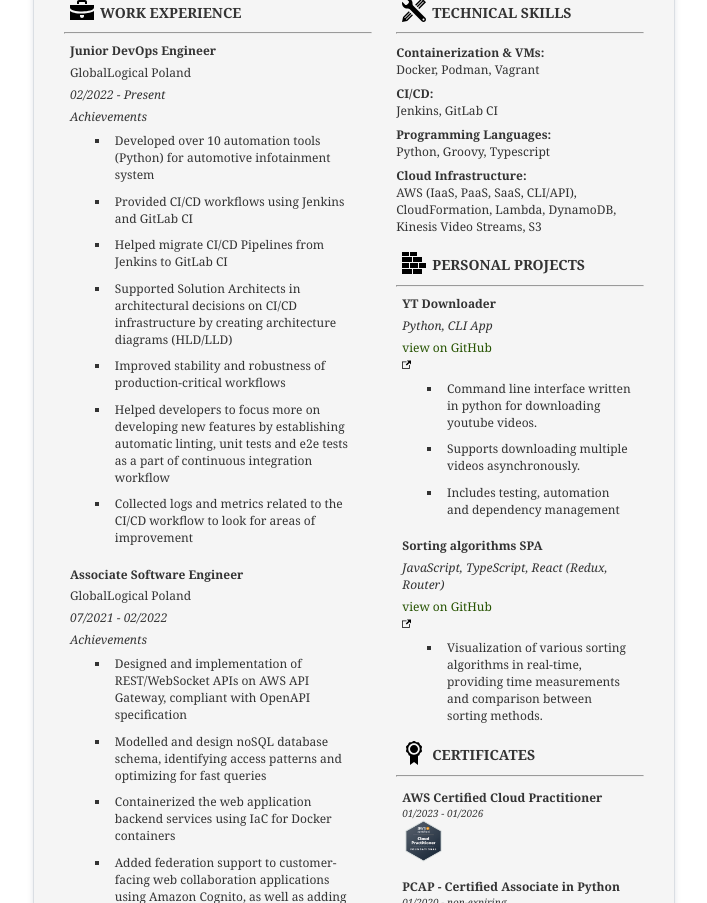
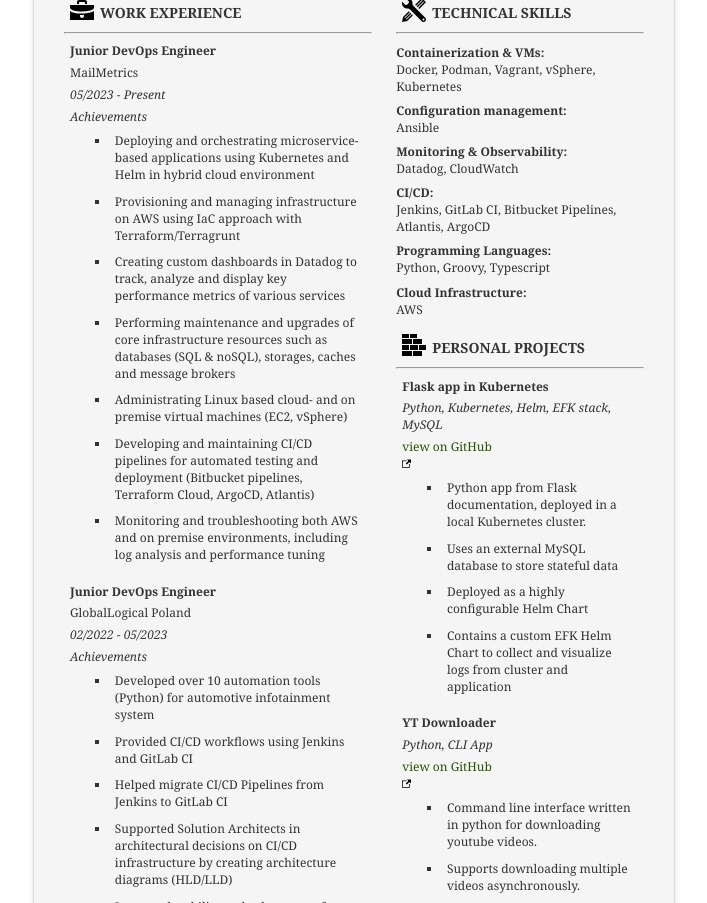
Before and after one commit to piotr-rzepa/cloud-resume-challenge, a website: page src/frontend/index.html in a window 1280 px wide. Shown: the part 330-1233 px from the top of the page, without its empty margins (286-993 px from the left). Drawn offline with Linux system fonts and the light colour scheme; no server answers.

Commit message:
Resume content update (#21)
* Update resume content

  - Add information about current workplace and responsibilities
  - Update certifications to include AWS Certified Solutions Architect - Associate
  - Remove phone number
  - Update personal project's portfolio to include newest projects

* Update README.md file

Add missing section to layout view of the static page
Add information about another certification secured in the bag

```diff
--- a/src/frontend/index.html
+++ b/src/frontend/index.html
@@ -1,14 +1,12 @@
 <!DOCTYPE html>
 <html lang="en">
+
 <head>
   <meta charset="UTF-8" />
   <meta http-equiv="X-UA-Compatible" content="IE=edge" />
   <meta name="viewport" content="width=device-width, initial-scale=1.0" />
   <link rel="stylesheet" type="text/css" href="styles/styles.css" />
-    <meta
-      name="description"
-      content="Page displaying a resume, which is part of Cloud Resume Challenge"
-    />
+  <meta name="description" content="Page displaying a resume, which is part of Cloud Resume Challenge" />
   <title>Piotr Rzepkowski | DevOps & Cloud Engineer | przepkresume.com</title>
 </head>
 
@@ -21,7 +19,7 @@
       </div>
       <div class="summary__description">
         <p>
-            AWS Certified Junior DevOps Engineer with ~1 year of experience in
+          AWS Certified Junior DevOps Engineer with ~1.5 year of experience in
           automating and supporting business deployments over infrastructure.
           Proficient in Jenkins and Python. Passionate about DevOps, the
           Cloud, networking, virtualization, and automation, and have a keen
@@ -33,26 +31,15 @@
     </div>
     <div class="socials">
       <div class="social__item">
-          <a href="mailto: piotr.rzepkowski98@gmail.com"
-            >piotr.rzepkowski98@gmail.com</a
-          >
+        <a href="mailto: piotr.rzepkowski98@gmail.com">piotr.rzepkowski98@gmail.com</a>
         <img src="assets/mail-icon.svg" alt="mail icon" />
       </div>
       <div class="social__item">
-          <p>(48)-501-854-429</p>
-          <img src="assets/phone-icon.svg" alt="mobile phone icon" />
+        <p>Szczecin, Poland</p>
+        <img src="assets/location-icon.svg" alt="Earth globe with pinpointed location icon" />
       </div>
       <div class="social__item">
-          <p>Szczecin, Poland</p>
-          <img
-            src="assets/location-icon.svg"
-            alt="Earth globe with pinpointed location icon"
-          />
-        </div>
-        <div class="social__item">
-          <a href="https://www.linkedin.com/in/piotr-rzepkowski-3a704420b/"
-            >linkedin.com/in/piotr-rzepkowski</a
-          >
+        <a href="https://www.linkedin.com/in/piotr-rzepkowski-3a704420b/">linkedin.com/in/piotr-rzepkowski</a>
         <img src="assets/linkedin-icon.svg" alt="Linkedin logo icon" />
       </div>
       <div class="social__item">
@@ -64,10 +51,7 @@
       <div class="work-experience">
         <div class="key-point">
           <div class="key-point__icon">
-              <img
-                src="assets/work-experience-icon.svg"
-                alt="brown folder icon"
-              />
+            <img src="assets/work-experience-icon.svg" alt="brown folder icon" />
           </div>
           <div class="key-point__description font--georgia text--uppercase">
             <h3>work experience</h3>
@@ -77,8 +61,42 @@
         <div class="knowledge__items">
           <div class="knowledge__item">
             <h4>Junior DevOps Engineer</h4>
+            <p>MailMetrics</p>
+            <small>05/2023 - Present</small>
+            <small>Achievements</small>
+            <ul>
+              <li>
+                Deploying and orchestrating microservice-based applications using Kubernetes and Helm in hybrid cloud
+                environment
+              </li>
+              <li>
+                Provisioning and managing infrastructure on AWS using IaC approach with Terraform/Terragrunt
+              </li>
+              <li>
+                Creating custom dashboards in Datadog to track, analyze and display key performance metrics of various
+                services
+              </li>
+              <li>
+                Performing maintenance and upgrades of core infrastructure resources such as databases (SQL & noSQL),
+                storages, caches and message brokers
+              </li>
+              <li>
+                Administrating Linux based cloud- and on premise virtual machines (EC2, vSphere)
+              </li>
+              <li>
+                Developing and maintaining CI/CD pipelines for automated testing and deployment (Bitbucket pipelines,
+                Terraform Cloud, ArgoCD, Atlantis)
+              </li>
+              <li>
+                Monitoring and troubleshooting both AWS and on premise environments, including log analysis and
+                performance tuning
+              </li>
+            </ul>
+          </div>
+          <div class="knowledge__item">
+            <h4>Junior DevOps Engineer</h4>
             <p>GlobalLogical Poland</p>
-              <small>02/2022 - Present</small>
+            <small>02/2022 - 05/2023</small>
             <small>Achievements</small>
             <ul>
               <li>
@@ -169,10 +187,7 @@
       <div class="technical-skills">
         <div class="key-point">
           <div class="key-point__icon">
-              <img
-                src="assets/technical-skills-icon.svg"
-                alt="brown folder icon"
-              />
+            <img src="assets/technical-skills-icon.svg" alt="brown folder icon" />
           </div>
           <div class="key-point__description font--georgia text--uppercase">
             <h3>technical skills</h3>
@@ -182,11 +197,19 @@
         <div class="technical-skills__items">
           <div class="technical-skills__item">
             <h4>Containerization & VMs:</h4>
-              <p>Docker, Podman, Vagrant</p>
+            <p>Docker, Podman, Vagrant, vSphere, Kubernetes</p>
+          </div>
+          <div class="technical-skills__item">
+            <h4>Configuration management:</h4>
+            <p>Ansible</p>
+          </div>
+          <div class="technical-skills__item">
+            <h4>Monitoring & Observability:</h4>
+            <p>Datadog, CloudWatch</p>
           </div>
           <div class="technical-skills__item">
             <h4>CI/CD:</h4>
-              <p>Jenkins, GitLab CI</p>
+            <p>Jenkins, GitLab CI, Bitbucket Pipelines, Atlantis, ArgoCD</p>
           </div>
           <div class="technical-skills__item">
             <h4>Programming Languages:</h4>
@@ -195,8 +218,7 @@
           <div class="technical-skills__item">
             <h4>Cloud Infrastructure:</h4>
             <p>
-                AWS (IaaS, PaaS, SaaS, CLI/API), CloudFormation, Lambda,
-                DynamoDB, Kinesis Video Streams, S3
+              AWS
             </p>
           </div>
         </div>
@@ -213,17 +235,27 @@
         <hr />
         <div class="knowledge__items">
           <div class="knowledge__item">
+            <h4>Flask app in Kubernetes</h4>
+            <small>Python, Kubernetes, Helm, EFK stack, MySQL</small>
+            <div class="github-link">
+              <a href="https://github.com/piotr-rzepa/kubernetes-flask">view on GitHub</a>
+              <img src="assets/external-icon.svg" alt="External link image icon" />
+            </div>
+            <ul>
+              <li>
+                Python app from Flask documentation, deployed in a local Kubernetes cluster.
+              </li>
+              <li>Uses an external MySQL database to store stateful data</li>
+              <li>Deployed as a highly configurable Helm Chart</li>
+              <li>Contains a custom EFK Helm Chart to collect and visualize logs from cluster and application</li>
+            </ul>
+          </div>
+          <div class="knowledge__item">
             <h4>YT Downloader</h4>
             <small>Python, CLI App</small>
             <div class="github-link">
-                <a
-                  href="https://github.com/piotr-rzepa/python-yt-downloader-cli"
-                  >view on GitHub</a
-                >
-                <img
-                  src="assets/external-icon.svg"
-                  alt="External link image icon"
-                />
+              <a href="https://github.com/piotr-rzepa/python-yt-downloader-cli">view on GitHub</a>
+              <img src="assets/external-icon.svg" alt="External link image icon" />
             </div>
             <ul>
               <li>
@@ -238,20 +270,15 @@
             <h4>Sorting algorithms SPA</h4>
             <small>JavaScript, TypeScript, React (Redux, Router)</small>
             <div class="github-link">
-                <a
-                  href="https://github.com/piotr-rzepa/sorting-algorithms-react-project"
-                  >view on GitHub</a
-                >
-                <img
-                  src="assets/external-icon.svg"
-                  alt="External link image icon"
-                />
+              <a href="https://github.com/piotr-rzepa/sorting-algorithms-react-project">view on GitHub</a>
+              <img src="assets/external-icon.svg" alt="External link image icon" />
             </div>
             <ul>
               <li>
                 Visualization of various sorting algorithms in real-time,
-                  providing time measurements and comparison between sorting
-                  methods.
+              </li>
+              <li>
+                Includes time measurements and comparison between sorting methods.
               </li>
             </ul>
           </div>
@@ -269,48 +296,38 @@
         <hr />
         <div class="certificates__badges">
           <div class="certificates__badges__description">
-              <h4>AWS Certified Cloud Practitioner</h4>
-              <small>01/2023 - 01/2026</small>
-              <a
-                href="https://www.credly.com/badges/7dd19137-0b34-47b3-8e50-6d3acf195a16/public_url"
-                ><img
-                  src="assets/aws-certified-cloud-practitioner.png"
-                  alt="AWS Certified Cloud Practitioner badge image"
-              /></a>
+            <h4>AWS Certified Solutions Architect - Associate</h4>
+            <small>09/2023 - 09/2026</small>
+            <a href="https://www.credly.com/badges/f78e6778-b03b-48dd-bde4-5f6b330cdfb2/public_url"><img
+                src="assets/aws-certified-solutions-architect-associate.png"
+                alt="AWS Certified Solutions Architect - Associate badge image" /></a>
           </div>
           <div class="certificates__badges__description">
             <h4>PCAP - Certified Associate in Python</h4>
             <small>01/2020 - non-expiring</small>
-              <a
-                href="https://www.credly.com/badges/2d63ee28-abf0-449b-a3f9-6902ec68d456/public_url"
-                ><img
+            <a href="https://www.credly.com/badges/2d63ee28-abf0-449b-a3f9-6902ec68d456/public_url"><img
                 src="assets/pcap-31-02-pcap-certified-associate-in-python-programming.png"
-                  alt="PCAP - Certified Associate in Python badge image"
-              /></a>
+                alt="PCAP - Certified Associate in Python badge image" /></a>
           </div>
           <div class="certificates__badges__description">
             <h4>CPA - C++ Certified Associate Programmer</h4>
             <small>01/2020 - non-expiring</small>
-              <a
-                href="https://www.credly.com/badges/af2d566a-2147-442a-accd-5389f271453d/public_url"
-                ><img
+            <a href="https://www.credly.com/badges/af2d566a-2147-442a-accd-5389f271453d/public_url"><img
                 src="assets/cpa-21-02-cpa-c-certified-associate-programmer.png"
-                  alt="C++ Certified Associate Programmer badge image"
-              /></a>
+                alt="C++ Certified Associate Programmer badge image" /></a>
           </div>
         </div>
       </div>
     </div>
     <div class="footer">
       <p>
-          Piotr Rzepkowski - piotr.rzepkowski98@gmail.com - (48)-501-854-429
+        Piotr Rzepkowski - piotr.rzepkowski98@gmail.com - All rights reserved
       </p>
       <p id="visit-counter">This page has been visited 0 times</p>
-        <a href="https://cloudresumechallenge.dev/"
-          ><small>Link to the original challenge page</small></a
-        >
+      <a href="https://cloudresumechallenge.dev/"><small>Link to the original challenge page</small></a>
     </div>
   </div>
 </body>
 <script src="scripts/visitCounter.js"></script>
+
 </html>
--- a/src/frontend/styles/styles.css
+++ b/src/frontend/styles/styles.css
@@ -44,7 +44,7 @@
   margin: 5rem auto;
   padding: 1.5rem;
   border-top: 0.5rem solid black;
-  background-color: #f5f5f5;
+  background-color: #F5F5F5;
   box-shadow: rgba(9, 30, 66, 0.25) 0px 4px 8px -2px,
     rgba(9, 30, 66, 0.08) 0px 0px 0px 1px;
 }
```
Also changed, not shown: README.md, src/frontend/assets/aws-certified-cloud-practitioner.png (deleted), src/frontend/assets/aws-certified-solutions-architect-associate.png (added). Lines whose indentation alone changed are shown as unchanged.
